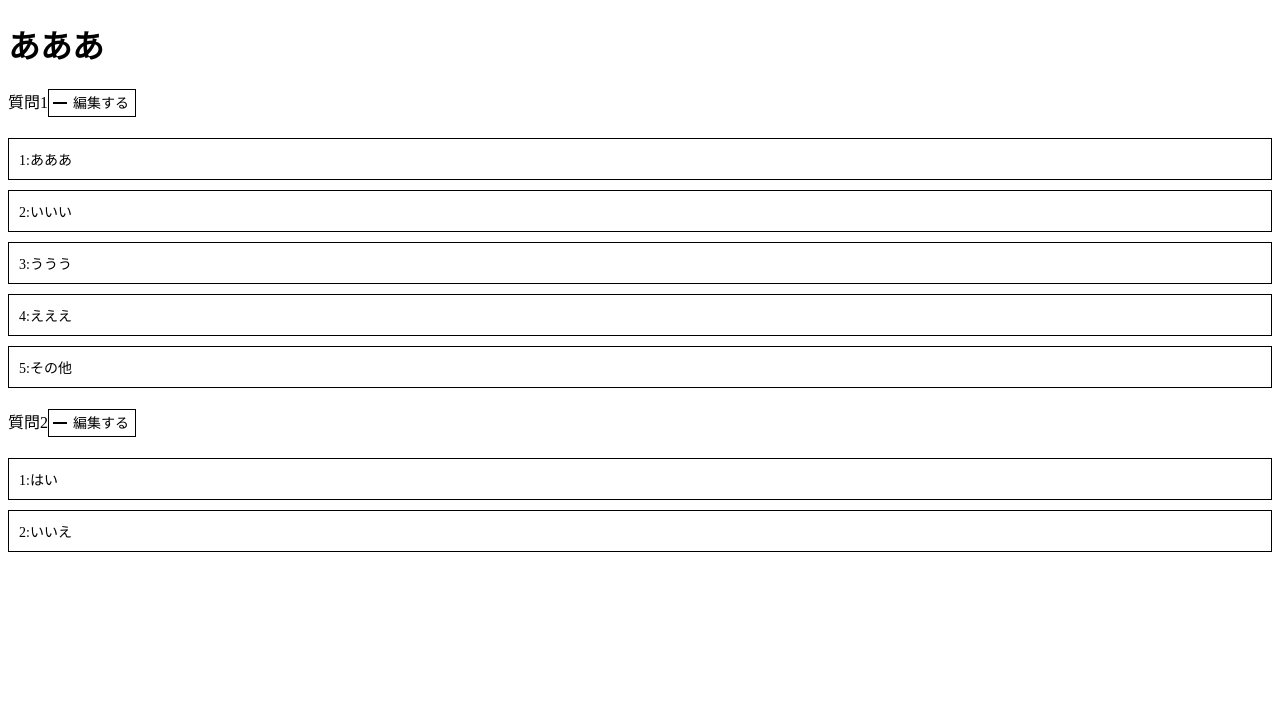
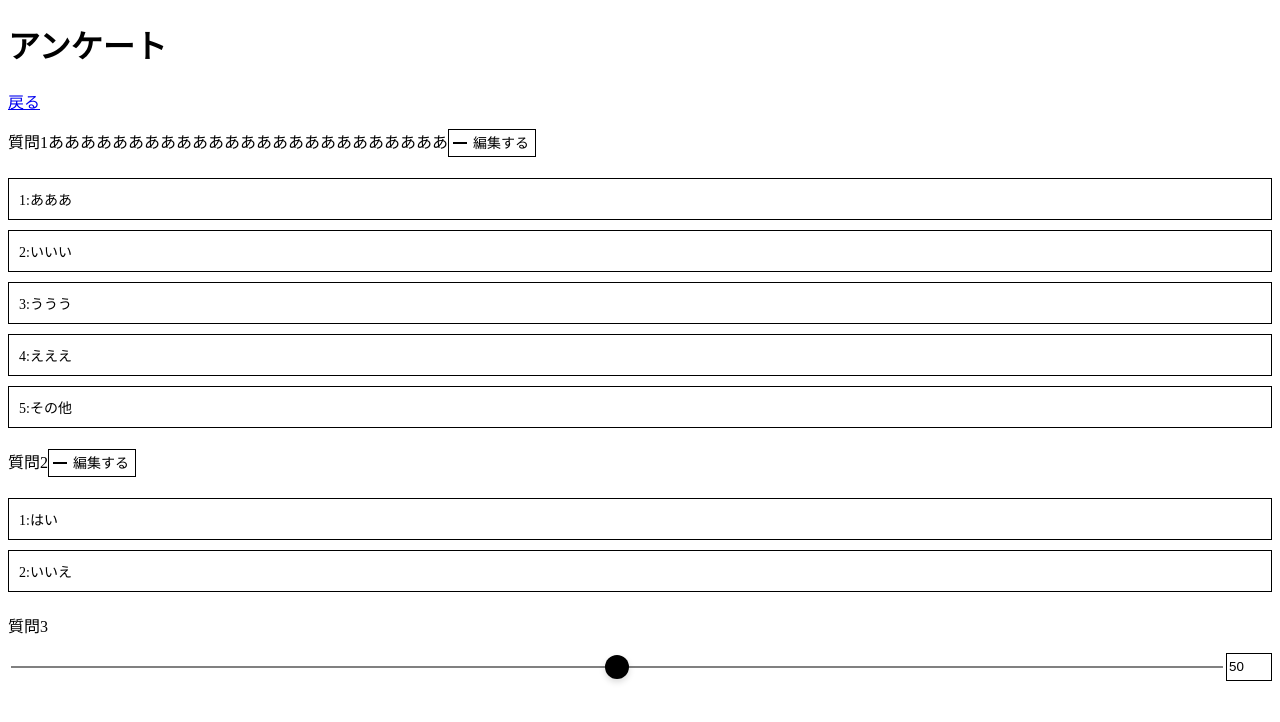
Before and after one commit to KadoProG/diary-vba-web, a Next.js app: page /questionnaire in a window 1280 px wide. Shown: the top 722 px of the page. Built offline with nearby package versions, Linux system fonts and the light colour scheme.

Commit message:
ランジコンポーネントの作成

```diff
--- /dev/null
+++ b/src/components/selectList/selRange.tsx
@@ -0,0 +1,101 @@
+import { selRangeItem } from "@/interfaces";
+import { NextPage } from "next";
+import { useState } from "react";
+import styled from "styled-components";
+
+type Props = {
+  name: string;
+  item: selRangeItem;
+  setValue(value: number): void;
+};
+
+const InputRange = styled.input`
+  -webkit-appearance: none; // これ無しだとスタイルがほぼ全く反映されないので注意
+  appearance: none;
+  cursor: pointer; // カーソルを分かりやすく
+  background: gray; // バーの背景色
+  height: 2px; // バーの高さ
+  /* width: calc(100% - 10px); // スライダーの幅 */
+  flex: 1;
+  margin: 10px 0;
+  /* border-radius: 10px; // バーの端の丸み */
+  border: solid 3px white; // バーまわりの線
+  outline: 0; /* アウトラインを消して代わりにfocusのスタイルをあてる */
+  &:focus {
+    box-shadow: 0 0 10px blue;
+  }
+  // -webkit-向けのつまみ
+  &::-webkit-slider-thumb {
+    -webkit-appearance: none; // デフォルトのつまみのスタイルを解除
+    background: black; // 背景色
+    width: 24px; // 幅
+    height: 24px; // 高さ
+    border-radius: 50%; // 円形に
+    box-shadow: 0px 3px 6px 0px rgba(0, 0, 0, 0.15); // 影
+  }
+  // -moz-向けのつまみ
+  &::-moz-range-thumb {
+    background: black; // 背景色
+    width: 24px; // 幅
+    height: 24px; // 高さ
+    border-radius: 50%; // 円形に
+    box-shadow: 0px 3px 6px 0px rgba(0, 0, 0, 0.15); // 影
+    border: none; // デフォルトの線を消す
+  }
+  // Firefoxで点線が周りに表示されてしまう問題の解消
+  &::-moz-focus-outer {
+    border: 0;
+  }
+  // つまみをドラッグしているときのスタイル
+  &:active::-webkit-slider-thumb {
+    box-shadow: 0px 5px 10px -2px rgba(0, 0, 0, 0.3);
+  }
+`;
+
+const InputNum = styled.input`
+  background: transparent;
+  border: 1px solid black;
+  width: 40px;
+`;
+
+const DivFlex = styled.div`
+  display: flex; // 便利な横並び
+`;
+
+const SelRange: NextPage<Props> = (props) => {
+  const item = props.item;
+
+  const init: number = item.init ? item.init : item.min;
+
+  const [value, setValue] = useState<number>(init);
+
+  const onHandleChange = (value: string) => {
+    let intValue = parseInt(value);
+    if (intValue < item.min) intValue = item.min;
+    if (intValue > item.max) intValue = item.max;
+    setValue(intValue);
+    props.setValue(intValue);
+  };
+
+  return (
+    <>
+      <p>{props.name}</p>
+      <DivFlex>
+        <InputRange
+          type="range"
+          min={item.min}
+          max={item.max}
+          value={value}
+          onChange={(e) => onHandleChange(e.target.value)}
+        />
+        <InputNum
+          type="number"
+          value={value}
+          onChange={(e) => onHandleChange(e.target.value)}
+        />
+      </DivFlex>
+    </>
+  );
+};
+
+export default SelRange;
--- a/src/interfaces/index.ts
+++ b/src/interfaces/index.ts
@@ -2,3 +2,9 @@ export type ComboItem = {
   id: number;
   name: string;
 }
+
+export type selRangeItem = {
+  min: number;
+  max: number;
+  init?: number;
+}
--- a/src/pages/questionnaire/index.tsx
+++ b/src/pages/questionnaire/index.tsx
@@ -1,16 +1,15 @@
 import Head from "next/head";
-// import { Inter } from "next/font/google";
 import ComboList from "@/components/selectList/comboList";
-import { useState } from "react";
-import { ComboItem } from "@/interfaces";
-
-// const inter = Inter({ subsets: ["latin"] });
+import { useEffect, useState } from "react";
+import { ComboItem, selRangeItem } from "@/interfaces";
+import SelRange from "@/components/selectList/selRange";
+import Link from "next/link";
 
 export default function Home() {
   const initComboItem: ComboItem = { id: 0, name: "" };
   const [selectedItem, setSelectedItem] = useState<ComboItem>(initComboItem);
   const [selected2Item, setSelected2Item] = useState<ComboItem>(initComboItem);
-
+  const [value, setValue] = useState<number>();
   const data: ComboItem[] = [
     { id: 1, name: "あああ" },
     { id: 2, name: "いいい" },
@@ -24,9 +23,15 @@ export default function Home() {
     { id: 2, name: "いいえ" },
   ];
 
+  const data3: selRangeItem = {
+    min: 0,
+    max: 100,
+    init: 50,
+  };
+
   // useEffect(() => {
-  //   console.log(selectedItem);
-  // }, [selectedItem]);
+  //   console.log(value);
+  // }, [value]);
 
   return (
     <>
@@ -37,14 +42,17 @@ export default function Home() {
         <link rel="icon" href="/favicon.ico" />
         <link rel="icon" href="/favicon.ico" />
       </Head>
-      <h1>あああ</h1>
+      <h1>アンケート</h1>
+      <Link href="/">
+        <p>戻る</p>
+      </Link>
       {/* <p>
         {selectedItem === initComboItem
           ? "何も選択されていません"
           : `選択されたものは: ${selectedItem.id}:${selectedItem.name}`}
       </p> */}
       <ComboList
-        name={"質問1"}
+        name={"質問1あああああああああああああああああああああああああ"}
         items={data}
         length={data.length}
         setItem={(item) => setSelectedItem(item)}
@@ -62,6 +70,14 @@ export default function Home() {
         setItem={(item) => setSelected2Item(item)}
         stVisible={selected2Item === initComboItem}
       />
+      <SelRange
+        name={"質問3"}
+        // min={data3.min}
+        // max={data3.max}
+        // init={data3.init}
+        item={data3}
+        setValue={(value) => setValue(value)}
+      />
     </>
   );
 }
```
